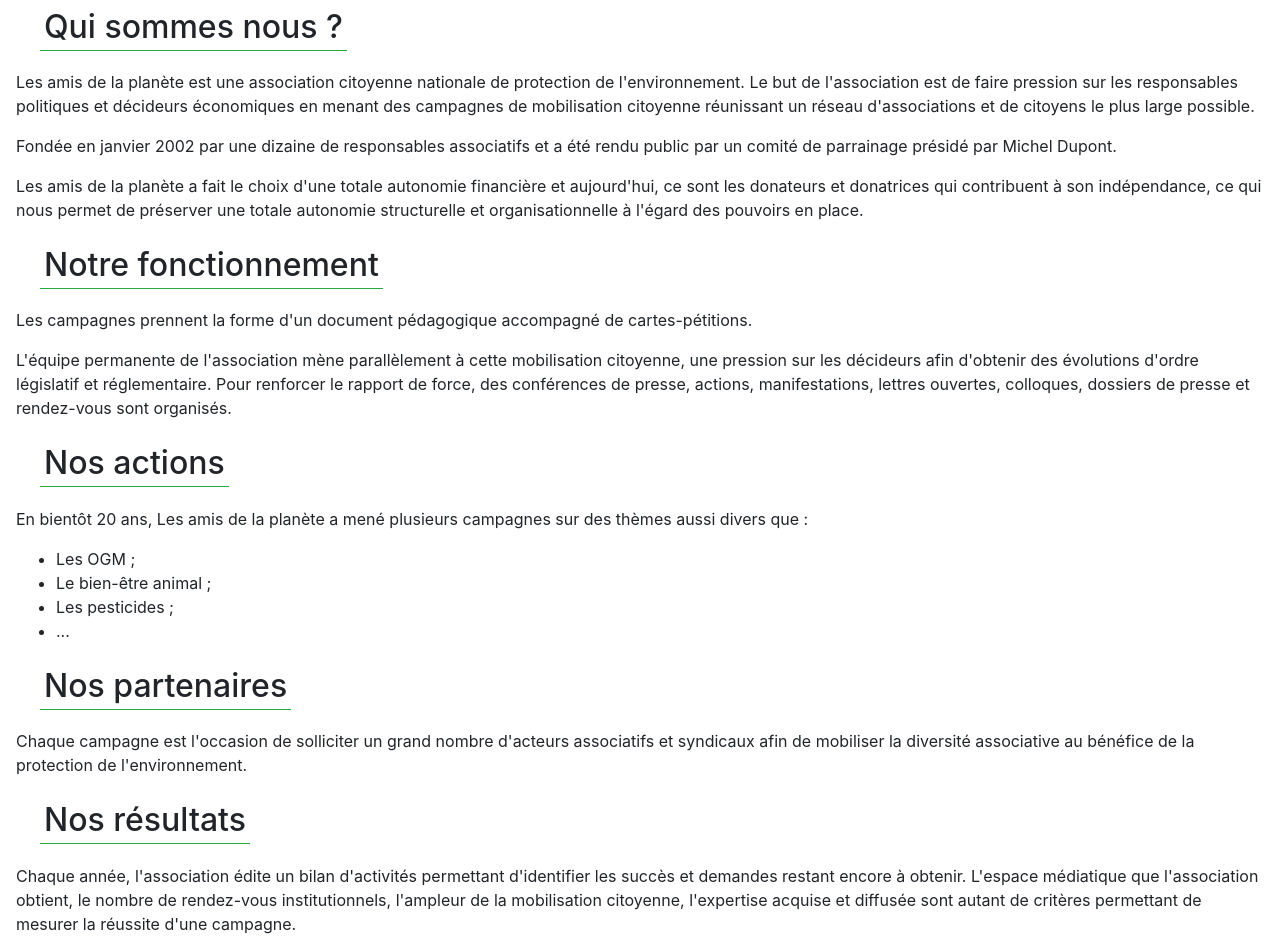
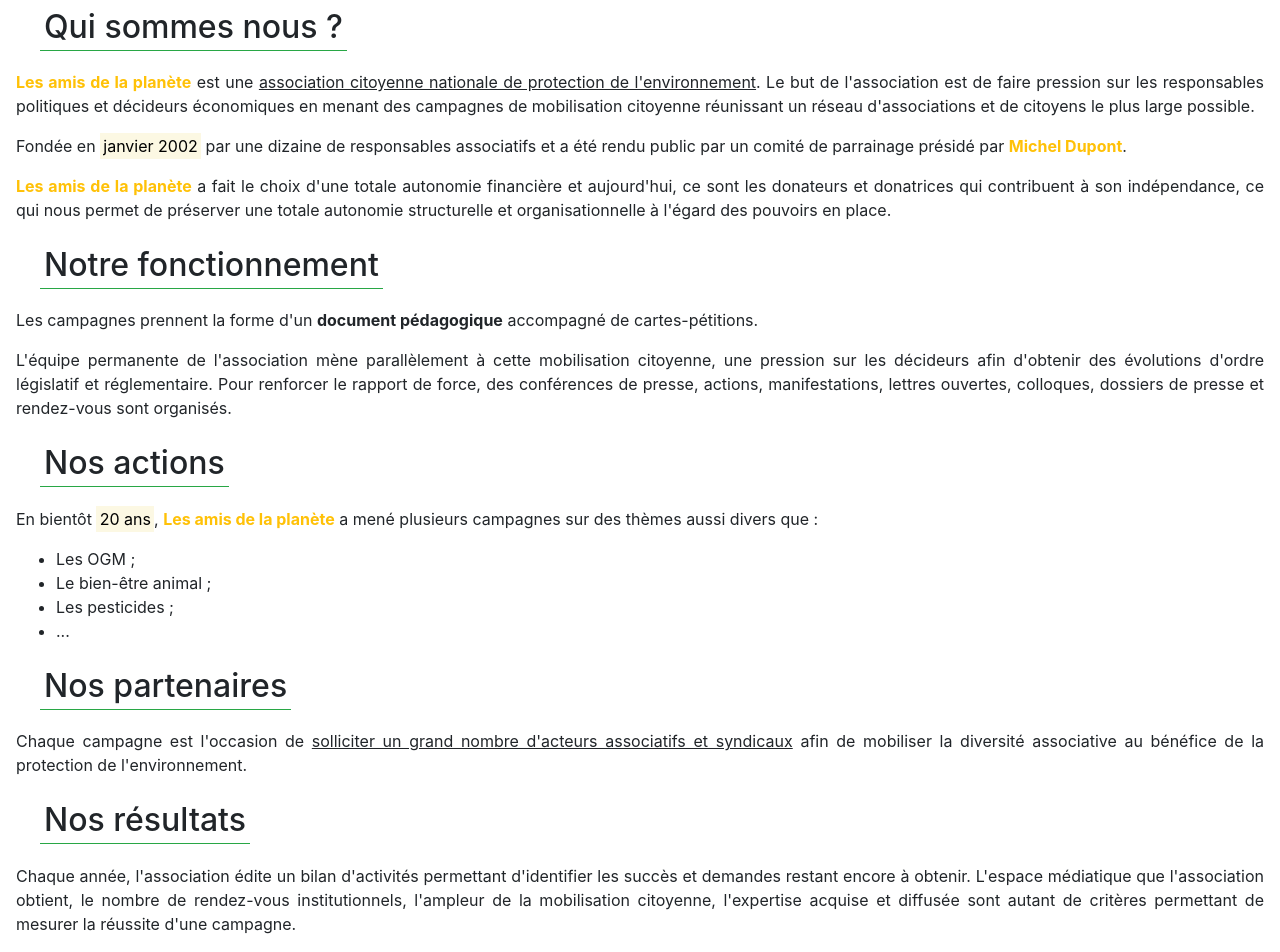
Before and after one commit to kenada-aka/StudiEval1, a plain HTML site: page index.html in a window 1280 px wide. Shown: the part 245-1197 px from the top of the page. Drawn offline with nearby package versions, Linux system fonts and the light colour scheme; a script that the page names is missing.

Commit message:
Styliser les paragraphes et la mise en forme de la page à l'aide de Bootstrap

```diff
--- a/index.html
+++ b/index.html
@@ -44,18 +44,18 @@
 			<h1 class="m-3 text-center alert alert-success">Présentation de l'association</h1>
 			<article class="m-3">
 				<h2 class="m-4"><span class="p-1 border-bottom border-success">Qui sommes nous ?</span></h2>
-				<p>Les amis de la planète est une association citoyenne nationale de protection de l'environnement. Le but de l'association est de faire pression sur les responsables politiques et décideurs économiques en menant des campagnes de mobilisation citoyenne réunissant un réseau d'associations et de citoyens le plus large possible.</p>
-				<p>Fondée en janvier 2002 par une dizaine de responsables associatifs et a été rendu public par un comité de parrainage présidé par Michel Dupont.</p>
-				<p>Les amis de la planète a fait le choix d'une totale autonomie financière et aujourd'hui, ce sont les donateurs et donatrices qui contribuent à son indépendance, ce qui nous permet de préserver une totale autonomie structurelle et organisationnelle à l'égard des pouvoirs en place.</p>
+				<p class="text-justify"><strong class="text-warning">Les amis de la planète</strong> est une <u>association citoyenne nationale de protection de l'environnement</u>. Le but de l'association est de faire pression sur les responsables politiques et décideurs économiques en menant des campagnes de mobilisation citoyenne réunissant un réseau d'associations et de citoyens le plus large possible.</p>
+				<p class="text-justify">Fondée en <mark>janvier 2002</mark> par une dizaine de responsables associatifs et a été rendu public par un comité de parrainage présidé par <strong class="text-warning">Michel Dupont</strong>.</p>
+				<p class="text-justify"><strong class="text-warning">Les amis de la planète</strong> a fait le choix d'une totale autonomie financière et aujourd'hui, ce sont les donateurs et donatrices qui contribuent à son indépendance, ce qui nous permet de préserver une totale autonomie structurelle et organisationnelle à l'égard des pouvoirs en place.</p>
 			</article>
 			<article class="m-3">
 				<h2 class="m-4"><span class="p-1 border-bottom border-success">Notre fonctionnement</span></h2>
-				<p>Les campagnes prennent la forme d'un document pédagogique accompagné de cartes-pétitions.</p>
-				<p>L'équipe permanente de l'association mène parallèlement à cette mobilisation citoyenne, une pression sur les décideurs afin d'obtenir des évolutions d'ordre législatif et réglementaire. Pour renforcer le rapport de force, des conférences de presse, actions, manifestations, lettres ouvertes, colloques, dossiers de presse et rendez-vous sont organisés.</p>
+				<p class="text-justify">Les campagnes prennent la forme d'un <strong>document pédagogique</strong> accompagné de cartes-pétitions.</p>
+				<p class="text-justify">L'équipe permanente de l'association mène parallèlement à cette mobilisation citoyenne, une pression sur les décideurs afin d'obtenir des évolutions d'ordre législatif et réglementaire. Pour renforcer le rapport de force, des conférences de presse, actions, manifestations, lettres ouvertes, colloques, dossiers de presse et rendez-vous sont organisés.</p>
 			</article>
 			<article class="m-3">
 				<h2 class="m-4"><span class="p-1 border-bottom border-success">Nos actions</span></h2>
-				<p>En bientôt 20 ans, Les amis de la planète a mené plusieurs campagnes sur des thèmes aussi divers que :</p>
+				<p class="text-justify">En bientôt <mark>20 ans</mark>, <strong class="text-warning">Les amis de la planète</strong> a mené plusieurs campagnes sur des thèmes aussi divers que :</p>
 				<ul>
 					<li>Les OGM ;</li>
 					<li>Le bien-être animal ;</li>
@@ -65,11 +65,11 @@
 			</article>
 			<article class="m-3">
 				<h2 class="m-4"><span class="p-1 border-bottom border-success">Nos partenaires</span></h2>
-				<p>Chaque campagne est l'occasion de solliciter un grand nombre d'acteurs associatifs et syndicaux afin de mobiliser la diversité associative au bénéfice de la protection de l'environnement.</p>
+				<p class="text-justify">Chaque campagne est l'occasion de <u>solliciter un grand nombre d'acteurs associatifs et syndicaux</u> afin de mobiliser la diversité associative au bénéfice de la protection de l'environnement.</p>
 			</article>
 			<article class="m-3">
 				<h2 class="m-4"><span class="p-1 border-bottom border-success">Nos résultats</span></h2>
-				<p>Chaque année, l'association édite un bilan d'activités permettant d'identifier les succès et demandes restant encore à obtenir. L'espace médiatique que l'association obtient, le nombre de rendez-vous institutionnels, l'ampleur de la mobilisation citoyenne, l'expertise acquise et diffusée sont autant de critères permettant de mesurer la réussite d'une campagne.</p>
+				<p class="text-justify">Chaque année, l'association édite un bilan d'activités permettant d'identifier les succès et demandes restant encore à obtenir. L'espace médiatique que l'association obtient, le nombre de rendez-vous institutionnels, l'ampleur de la mobilisation citoyenne, l'expertise acquise et diffusée sont autant de critères permettant de mesurer la réussite d'une campagne.</p>
 			</article>
 		</main>
 	</body>
```
